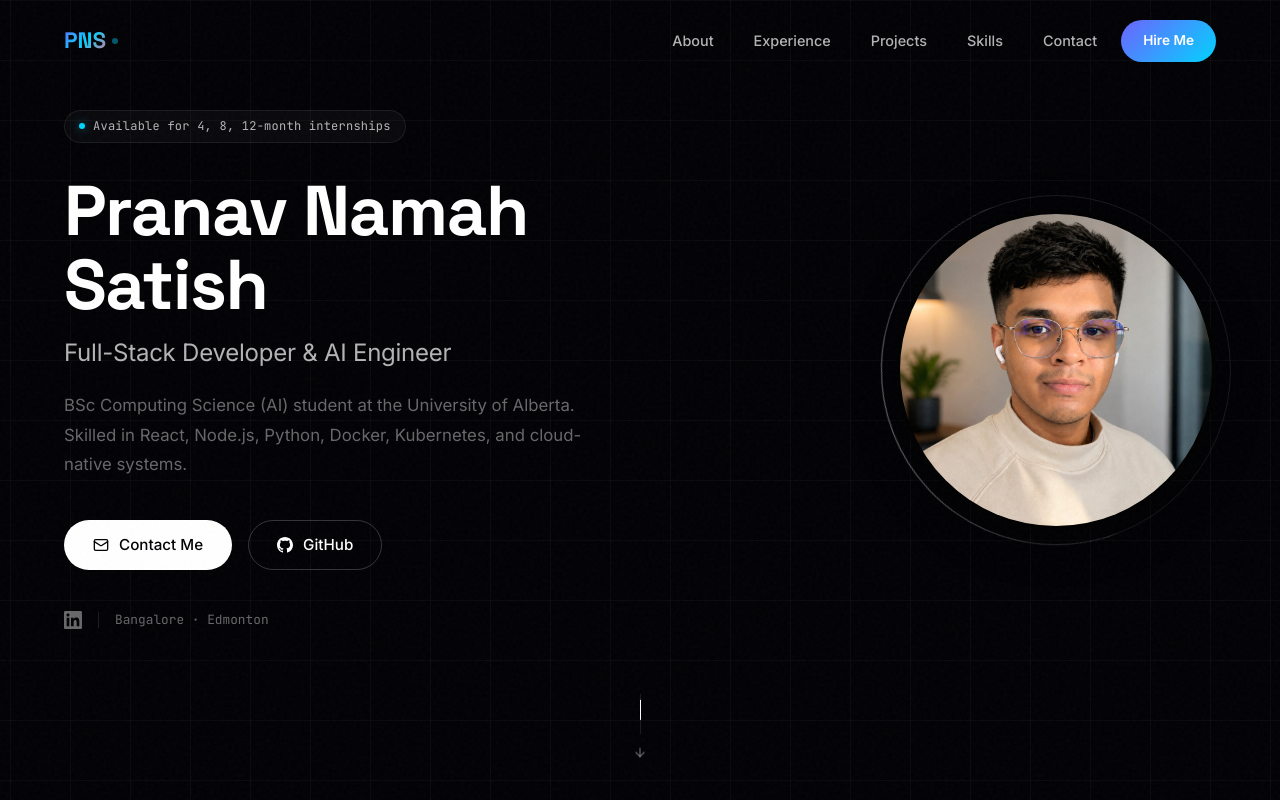
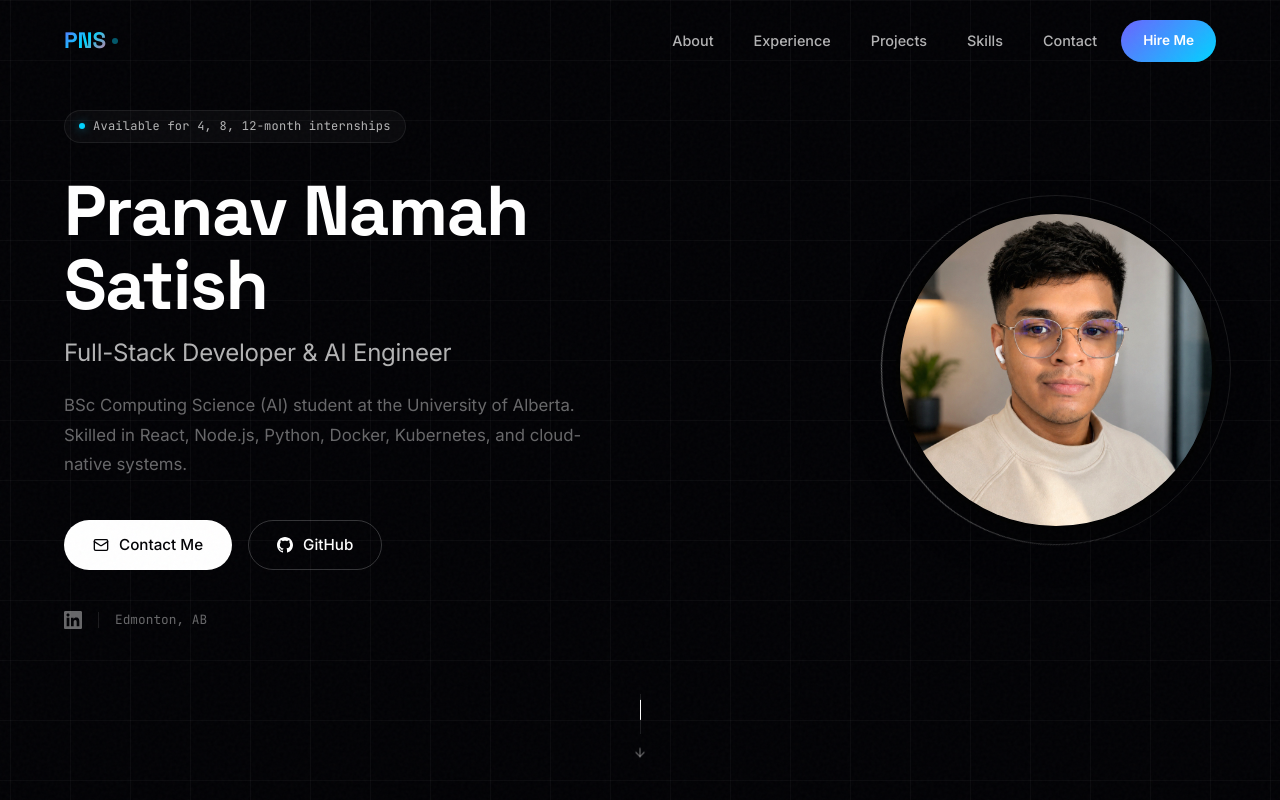
Before and after one commit to Pranav-ns/Portfolio, a Next.js app: page / in a window 1280 px wide. Shown: the top 800 px of the page. Built offline with nearby package versions, Linux system fonts and the light colour scheme.

Commit message:
fix: update location to Edmonton, fix LinkedIn URLs, and fix cursor click interception

```diff
--- a/src/components/About.tsx
+++ b/src/components/About.tsx
@@ -80,7 +80,7 @@ export default function About() {
             <div className={styles.quickInfo}>
               <div className={styles.infoItem}>
                 <MapPin size={14} style={{ color: "var(--accent-secondary)" }} />
-                <span>Bangalore, India · Edmonton, AB</span>
+                <span>Edmonton, AB</span>
               </div>
               <div className={styles.infoItem}>
                 <BookOpen size={14} style={{ color: "var(--accent-secondary)" }} />
@@ -101,7 +101,7 @@ export default function About() {
                 Contact Me
               </a>
               <a
-                href="https://linkedin.com/in/pranav-namah-satish"
+                href="https://www.linkedin.com/in/pranav-ns-/"
                 target="_blank"
                 rel="noopener noreferrer"
                 className="btn-secondary"
--- a/src/components/Contact.tsx
+++ b/src/components/Contact.tsx
@@ -31,13 +31,13 @@ const contactLinks = [
     icon: <LinkedInIcon size={20} />,
     label: "LinkedIn",
     value: "Pranav Namah Satish",
-    href: "https://linkedin.com/in/pranav-namah-satish",
+    href: "https://www.linkedin.com/in/pranav-ns-/",
     color: "#f59e0b",
   },
   {
     icon: <MapPin size={20} />,
     label: "Location",
-    value: "Bangalore, IN · Edmonton, AB",
+    value: "Edmonton, AB",
     href: "#",
     color: "#ff6584",
   },
@@ -142,7 +142,7 @@ export default function Contact() {
                   Send Email
                 </a>
                 <a
-                  href="https://linkedin.com/in/pranav-namah-satish"
+                  href="https://www.linkedin.com/in/pranav-ns-/"
                   target="_blank"
                   rel="noopener noreferrer"
                   className="btn-secondary"
--- a/src/components/CustomCursor.tsx
+++ b/src/components/CustomCursor.tsx
@@ -24,8 +24,16 @@ export default function CustomCursor() {
   return (
     <div
       ref={ref}
-      className="pointer-events-none fixed inset-0"
-      style={{ zIndex: 9999, background: "transparent" }}
+      style={{
+        position: "fixed",
+        top: 0,
+        left: 0,
+        right: 0,
+        bottom: 0,
+        zIndex: 9999,
+        background: "transparent",
+        pointerEvents: "none",
+      }}
     />
   );
 }
--- a/src/components/Hero.tsx
+++ b/src/components/Hero.tsx
@@ -46,11 +46,11 @@ export default function Hero() {
           </div>
 
           <div className={styles.socials}>
-            <a href="https://linkedin.com/in/pranav-namah-satish" target="_blank" rel="noopener noreferrer" className={styles.socialLink} aria-label="LinkedIn">
+            <a href="https://www.linkedin.com/in/pranav-ns-/" target="_blank" rel="noopener noreferrer" className={styles.socialLink} aria-label="LinkedIn">
               <LinkedInIcon size={18} />
             </a>
             <span className={styles.socialDivider} />
-            <span className={styles.socialInfo}>Bangalore · Edmonton</span>
+            <span className={styles.socialInfo}>Edmonton, AB</span>
           </div>
         </div>
 
```
